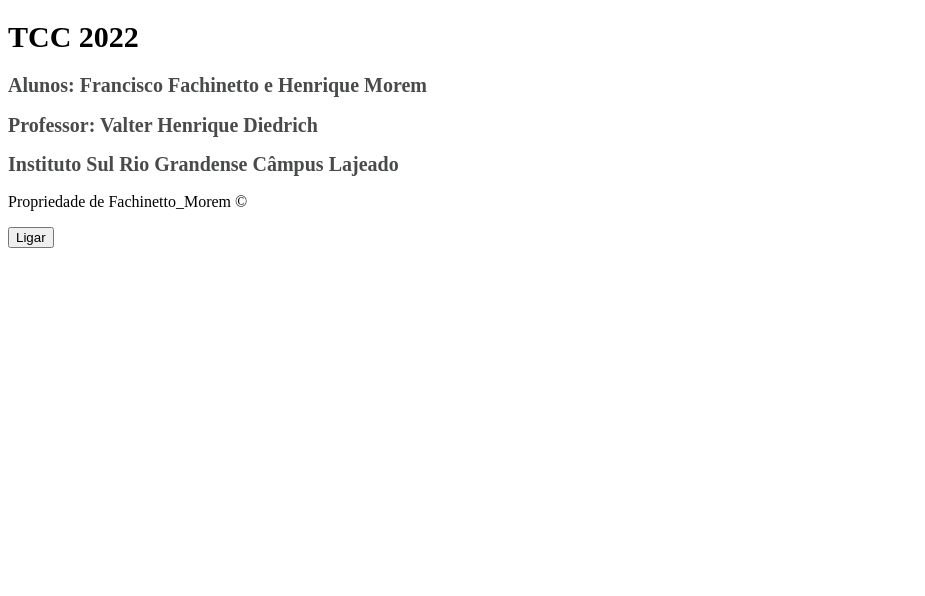
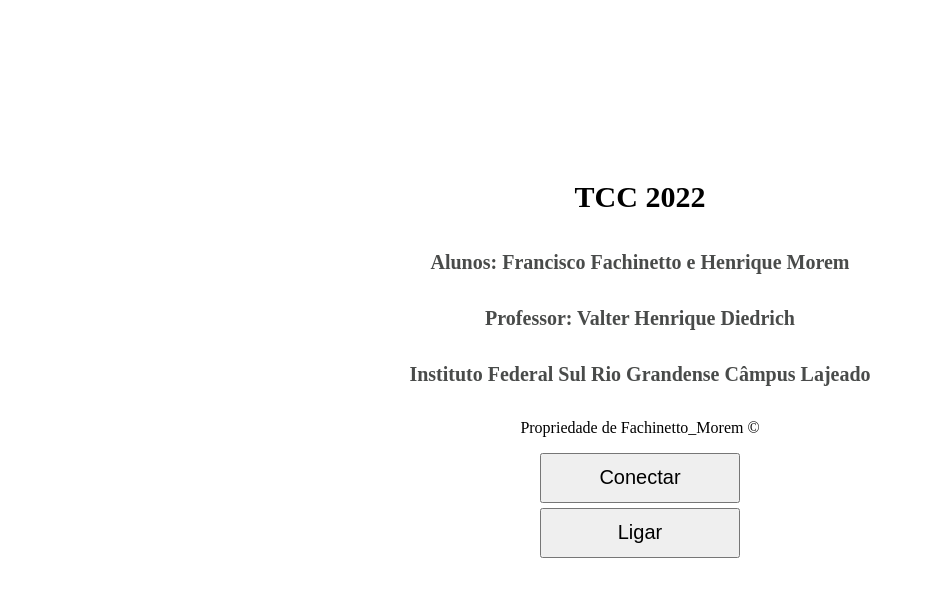
Before and after one commit to FranciscoDatsch/TCC2022, a website with bundled scripts: page index.html in a window 1280 px wide. Shown: the whole page, without its empty margins (0-925 px from the left). Built offline with nearby package versions, Linux system fonts and the light colour scheme; files whose address does not match are found by name.

Commit message:
Alterada página

```diff
--- a/index.html
+++ b/index.html
@@ -10,16 +10,20 @@
 </head>
 
 <body>
+    <div class="container">
+        <h1 class="titulo">TCC 2022</h1>
+        <h2 class="cabecalho">Alunos: Francisco Fachinetto e Henrique Morem</h2>
+        <h2 class="cabecalho">Professor: Valter Henrique Diedrich</h2>
+        <h2 class="cabecalho">Instituto Federal Sul Rio Grandense Câmpus Lajeado</h2>
 
-    <h1 class="titulo">TCC 2022</h1>
-    <h2 class="cabecalho">Alunos: Francisco Fachinetto e Henrique Morem</h2>
-    <h2 class="cabecalho">Professor: Valter Henrique Diedrich</h2>
-    <h2 class="cabecalho">Instituto Sul Rio Grandense Câmpus Lajeado</h2>
+        <p>Propriedade de Fachinetto_Morem ©</p>
+        <div class="btns">
+            <button class="bnt" id="connect">Conectar</button>
+            <button class="bnt" id="ligar">Ligar</button>
+        </div>
+    </div>
 
-    <p>Propriedade de Fachinetto_Morem ©</p>
-    <button id="ligar">Ligar</button>
     <script type="module" src="./main.js"></script>
-
 </body>
 
 </html>
--- /dev/null
+++ b/main.js
@@ -0,0 +1,26 @@
+// const mqtt = require('mqtt')
+// const client  = mqtt.connect('mqtt://test.mosquitto.org')
+
+// client.on('connect', function () {
+//   client.subscribe('presence', function (err) {
+//     if (!err) {
+//       client.publish('presence', 'Hello mqtt')
+//     }
+//   })
+// })
+
+// client.on('message', function (topic, message) {
+//   // message is Buffer
+//   console.log(message.toString())
+//   client.end()
+// })
+
+// ----------------------------------------------
+
+const conn = document.getElementById('connect')
+
+function clicar() {
+    console.log('Hello World');
+}
+
+conn.onclick = clicar
--- a/style.css
+++ b/style.css
@@ -1,8 +1,30 @@
+.container {
+    display: flex;
+    align-items: center;
+    flex-direction: column;
+
+    margin-top: 10rem;
+}
+
 .titulo{
     color: black;
     font-size: 30px;
 }
+
 .cabecalho{
     color: #494b4a;
     font-size: 20px;
 }
+
+.btns {
+    display: flex;
+    flex-direction: column;
+    gap: 5px;
+}
+
+.bnt {
+    height: 50px;
+    width: 200px;
+
+    font-size: 20px;
+}
```
Also changed, not shown: package.json (+0 -11 lines), 1 other file.
